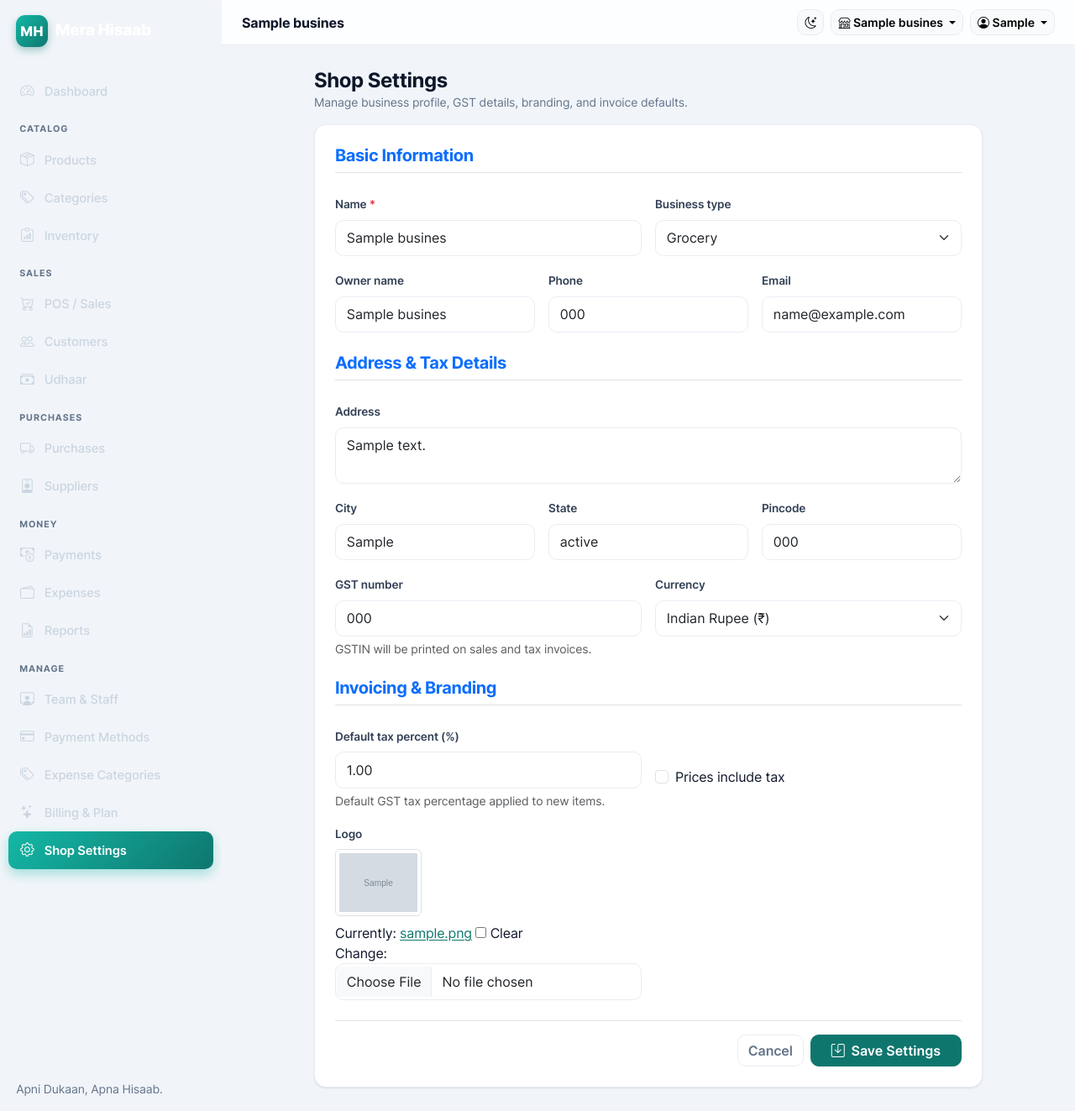
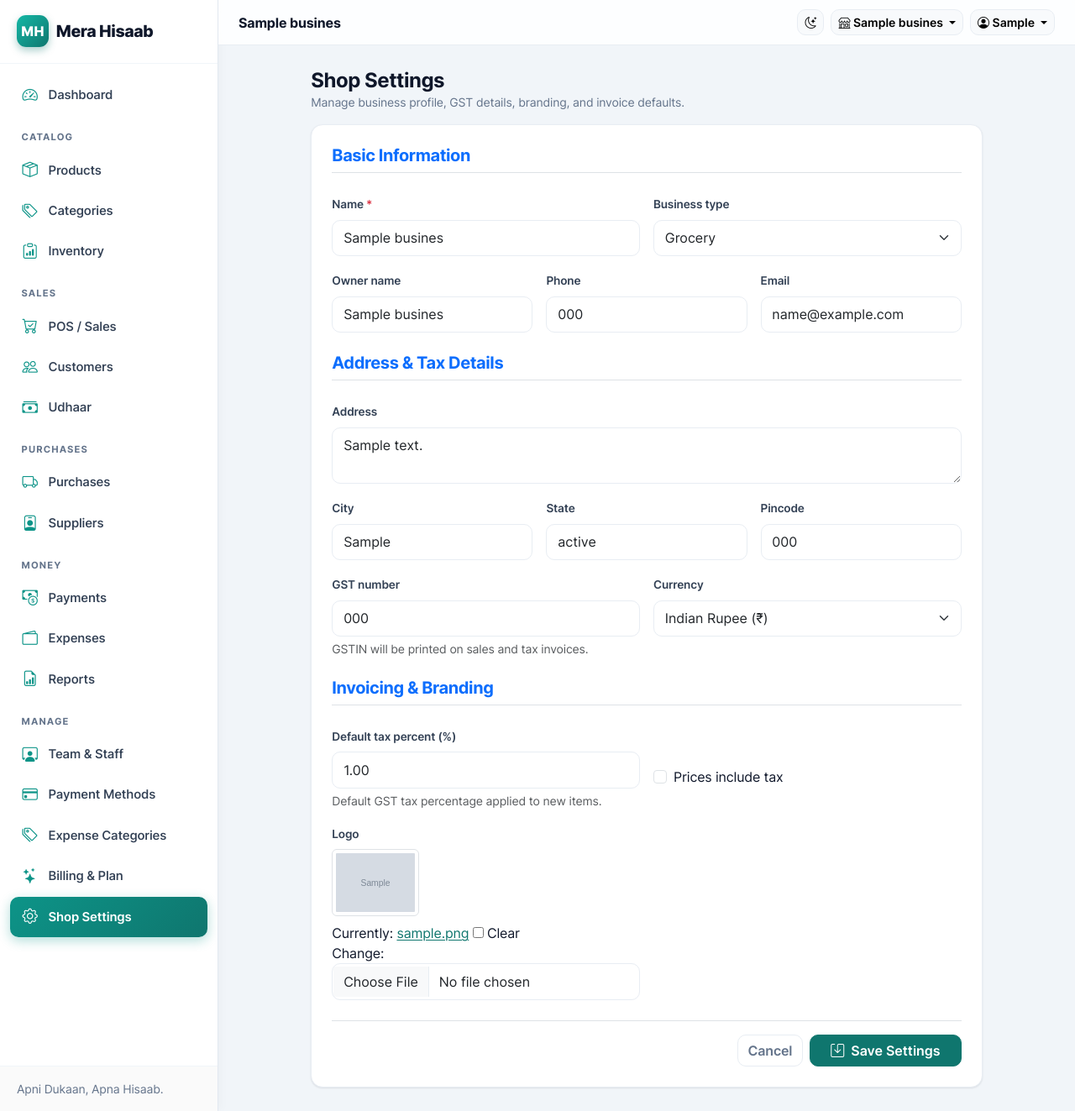
Before and after one commit to kanishksharma95/mera_hisaab, a Django app: page /settings/ in a window 1280 px wide. Shown: the whole page at 84% size. Run offline with Django 5.2, Linux system fonts and the light colour scheme; a user stored in the database is signed in; data comes from the database, SQL or seed files in the repository; tables that the repository leaves empty hold one stand-in row (values such as "Sample post"); grey boxes marked "Sample" are stand-in pictures; some libraries are stand-ins or nearby versions.

Commit message:
fix(ui): redesign sidebar for high-contrast day mode with crisp clickable links and vibrant branding

```diff
--- a/static/css/app.css
+++ b/static/css/app.css
@@ -40,9 +40,9 @@
   --mh-card-bg: #ffffff;
   --mh-elevated: #ffffff;                 /* auth/onboarding cards */
   --mh-navbar-bg: rgba(255, 255, 255, .85);
-  --mh-sidebar-bg: #0f172a;
-  --mh-sidebar-fg: #cbd5e1;
-  --mh-sidebar-active: #14b8a6;
+  --mh-sidebar-bg: #ffffff;
+  --mh-sidebar-fg: #334155;
+  --mh-sidebar-active: #0f766e;
 
   /* Text */
   --mh-text: #0f172a;
@@ -162,23 +162,170 @@ a { color: var(--mh-primary); text-underline-offset: 2px; }
 .mh-main { flex: 1; min-width: 0; display: flex; flex-direction: column; }
 .mh-content { padding: 1.75rem; flex: 1; }
 
-/* Sidebar */
-.mh-sidebar { width: 264px; background: var(--mh-sidebar-bg); color: var(--mh-sidebar-fg); display: flex; flex-direction: column; }
-.mh-sidebar-header { display: flex; align-items: center; justify-content: space-between; padding: 1.1rem 1.2rem; border-bottom: 1px solid rgba(255,255,255,.08); }
-.mh-sidebar-header .mh-brand-name { color: #fff; }
-.mh-nav { padding: .75rem .6rem; overflow-y: auto; flex: 1; }
-.mh-nav-heading { text-transform: uppercase; font-size: .67rem; letter-spacing: .09em; color: #64748b; padding: .95rem .85rem .35rem; font-weight: 700; }
+/* Sidebar - Premium, User-Friendly & Clickable */
+.mh-sidebar,
+.offcanvas-lg.mh-sidebar {
+  width: 260px;
+  background: #ffffff !important;
+  color: #1e293b;
+  display: flex;
+  flex-direction: column;
+  border-right: 1px solid #e2e8f0;
+  box-shadow: 2px 0 12px rgba(15, 23, 42, 0.03);
+}
+
+.mh-sidebar-header {
+  display: flex;
+  align-items: center;
+  justify-content: space-between;
+  padding: 1.15rem 1.25rem;
+  border-bottom: 1px solid #f1f5f9;
+}
+.mh-sidebar-header .mh-brand {
+  text-decoration: none;
+}
+.mh-sidebar-header .mh-brand-name {
+  color: #0f172a !important;
+  font-weight: 800;
+  font-size: 1.22rem;
+  letter-spacing: -0.02em;
+}
+
+.mh-nav {
+  padding: 0.85rem 0.75rem;
+  overflow-y: auto;
+  flex: 1;
+}
+
+.mh-nav-heading {
+  text-transform: uppercase;
+  font-size: 0.7rem;
+  letter-spacing: 0.1em;
+  color: #64748b;
+  padding: 1.1rem 0.85rem 0.4rem;
+  font-weight: 700;
+}
+
 .mh-nav-link {
-  display: flex; align-items: center; gap: .7rem; padding: .62rem .85rem;
-  border-radius: 10px; color: var(--mh-sidebar-fg); text-decoration: none; font-size: .92rem; font-weight: 500;
-  transition: background .15s ease, color .15s ease;
+  display: flex;
+  align-items: center;
+  gap: 0.75rem;
+  padding: 0.65rem 0.85rem;
+  border-radius: 10px;
+  color: #334155 !important;
+  text-decoration: none;
+  font-size: 0.93rem;
+  font-weight: 550;
+  transition: all 0.18s cubic-bezier(0.16, 1, 0.3, 1);
+  position: relative;
 }
-.mh-nav-link:hover { background: rgba(255,255,255,.07); color: #fff; }
-.mh-nav-link.active { background: linear-gradient(135deg, #14b8a6, var(--mh-primary)); color: #fff; font-weight: 600; box-shadow: 0 6px 14px rgba(20,184,166,.35); }
-.mh-nav-link.disabled { opacity: .5; cursor: default; }
-.mh-nav-link i { width: 1.15rem; text-align: center; font-size: 1.05rem; }
-.mh-soon { margin-left: auto; font-size: .6rem; text-transform: uppercase; letter-spacing: .04em; background: rgba(245,158,11,.18); color: var(--mh-accent); padding: .12rem .42rem; border-radius: 6px; font-weight: 700; }
-.mh-sidebar-footer { padding: 1rem 1.2rem; border-top: 1px solid rgba(255,255,255,.08); }
+
+.mh-nav-link i {
+  width: 1.25rem;
+  text-align: center;
+  font-size: 1.15rem;
+  color: #0d9488;
+  transition: transform 0.18s ease, color 0.18s ease;
+}
+
+.mh-nav-link:hover {
+  background: #f0fdfa !important;
+  color: #0f766e !important;
+  transform: translateX(4px);
+  font-weight: 600;
+}
+
+.mh-nav-link:hover i {
+  color: #0f766e;
+  transform: scale(1.15);
+}
+
+.mh-nav-link.active {
+  background: linear-gradient(135deg, #0d9488, #0f766e) !important;
+  color: #ffffff !important;
+  font-weight: 600;
+  box-shadow: 0 4px 14px rgba(13, 148, 136, 0.32);
+  transform: none;
+}
+
+.mh-nav-link.active i {
+  color: #ffffff !important;
+  transform: none;
+}
+
+.mh-nav-link.disabled {
+  opacity: 0.5;
+  cursor: not-allowed;
+}
+
+.mh-soon {
+  margin-left: auto;
+  font-size: 0.6rem;
+  text-transform: uppercase;
+  letter-spacing: 0.04em;
+  background: rgba(245, 158, 11, 0.18);
+  color: var(--mh-accent);
+  padding: 0.12rem 0.42rem;
+  border-radius: 6px;
+  font-weight: 700;
+}
+
+.mh-sidebar-footer {
+  padding: 1rem 1.25rem;
+  border-top: 1px solid #f1f5f9;
+  background: #fafafa;
+}
+
+/* Dark mode overrides for sidebar */
+[data-bs-theme="dark"] .mh-sidebar,
+[data-bs-theme="dark"] .offcanvas-lg.mh-sidebar {
+  background: #0b1322 !important;
+  border-right-color: #1e293b;
+  box-shadow: none;
+}
+
+[data-bs-theme="dark"] .mh-sidebar-header {
+  border-bottom-color: #1e293b;
+}
+
+[data-bs-theme="dark"] .mh-sidebar-header .mh-brand-name {
+  color: #ffffff !important;
+}
+
+[data-bs-theme="dark"] .mh-nav-heading {
+  color: #64748b;
+}
+
+[data-bs-theme="dark"] .mh-nav-link {
+  color: #cbd5e1 !important;
+}
+
+[data-bs-theme="dark"] .mh-nav-link i {
+  color: #2dd4bf;
+}
+
+[data-bs-theme="dark"] .mh-nav-link:hover {
+  background: rgba(255, 255, 255, 0.08) !important;
+  color: #ffffff !important;
+}
+
+[data-bs-theme="dark"] .mh-nav-link:hover i {
+  color: #ffffff;
+}
+
+[data-bs-theme="dark"] .mh-nav-link.active {
+  background: linear-gradient(135deg, #14b8a6, #0f766e) !important;
+  color: #ffffff !important;
+}
+
+[data-bs-theme="dark"] .mh-nav-link.active i {
+  color: #ffffff !important;
+}
+
+[data-bs-theme="dark"] .mh-sidebar-footer {
+  border-top-color: #1e293b;
+  background: #080e19;
+}
 
 /* Navbar */
 .mh-navbar { display: flex; align-items: center; gap: .75rem; padding: .7rem 1.5rem; background: var(--mh-navbar-bg); backdrop-filter: saturate(180%) blur(10px); border-bottom: 1px solid var(--mh-border); position: sticky; top: 0; z-index: 20; }
```
